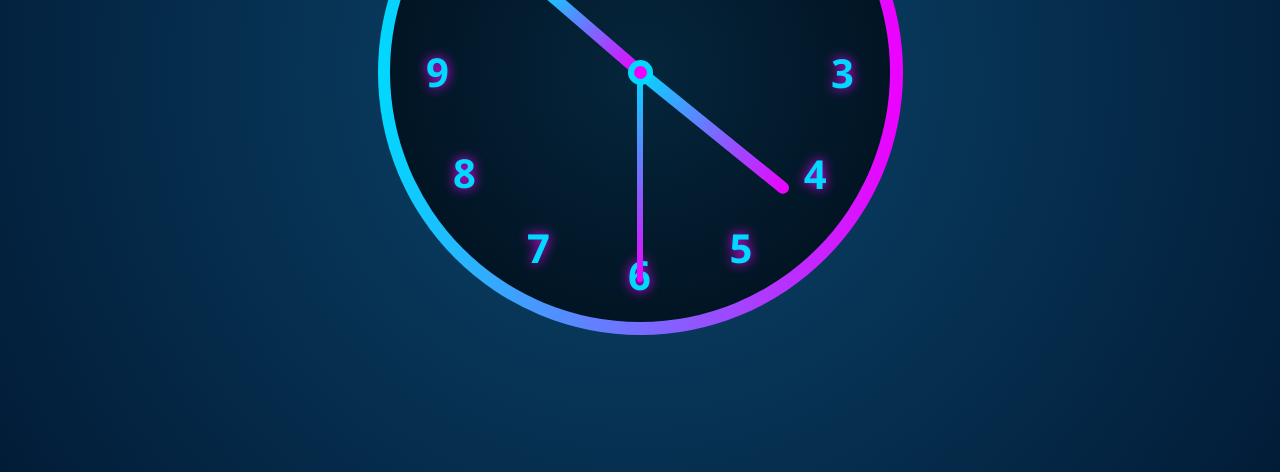
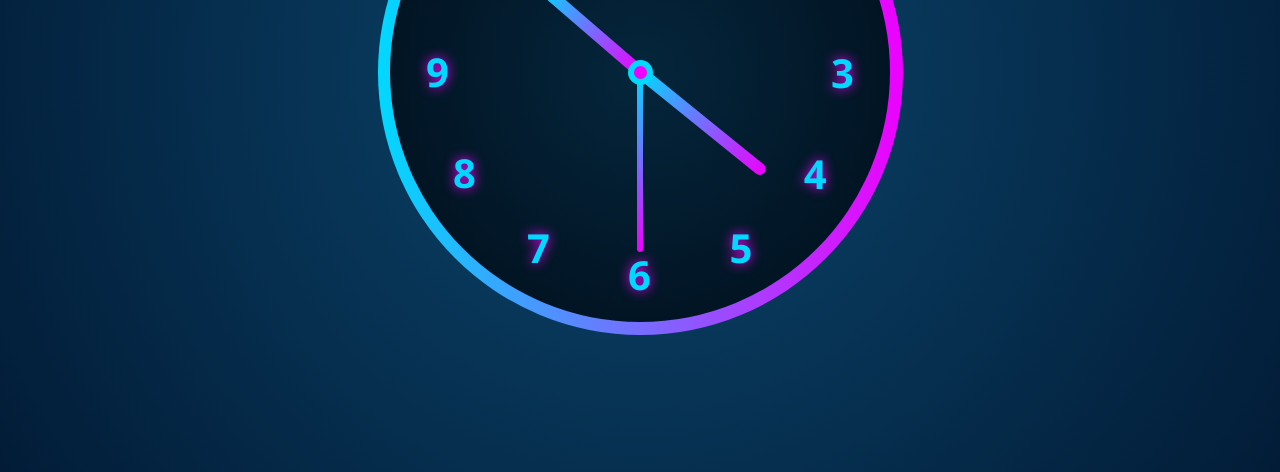
Before and after one commit to p1kalys/Analog_clock, a plain HTML site: page index.html in a window 1280 px wide. Shown: the part 328-800 px from the top of the page. Drawn offline with Linux system fonts and the light colour scheme.

Commit message:
Update styles.css

```diff
--- a/styles.css
+++ b/styles.css
@@ -78,12 +78,12 @@ body {
 
 .minute-hand {
     width: 12px;
-    height: 190px;
+    height: 160px;
     background: linear-gradient(to top, #00d9ff, #ee00ff);
 }
 
 .second-hand {
     width: 6px;
-    height: 210px;
+    height: 180px;
     background: linear-gradient(to top, #00d9ff, #ee00ff);
 }
```
